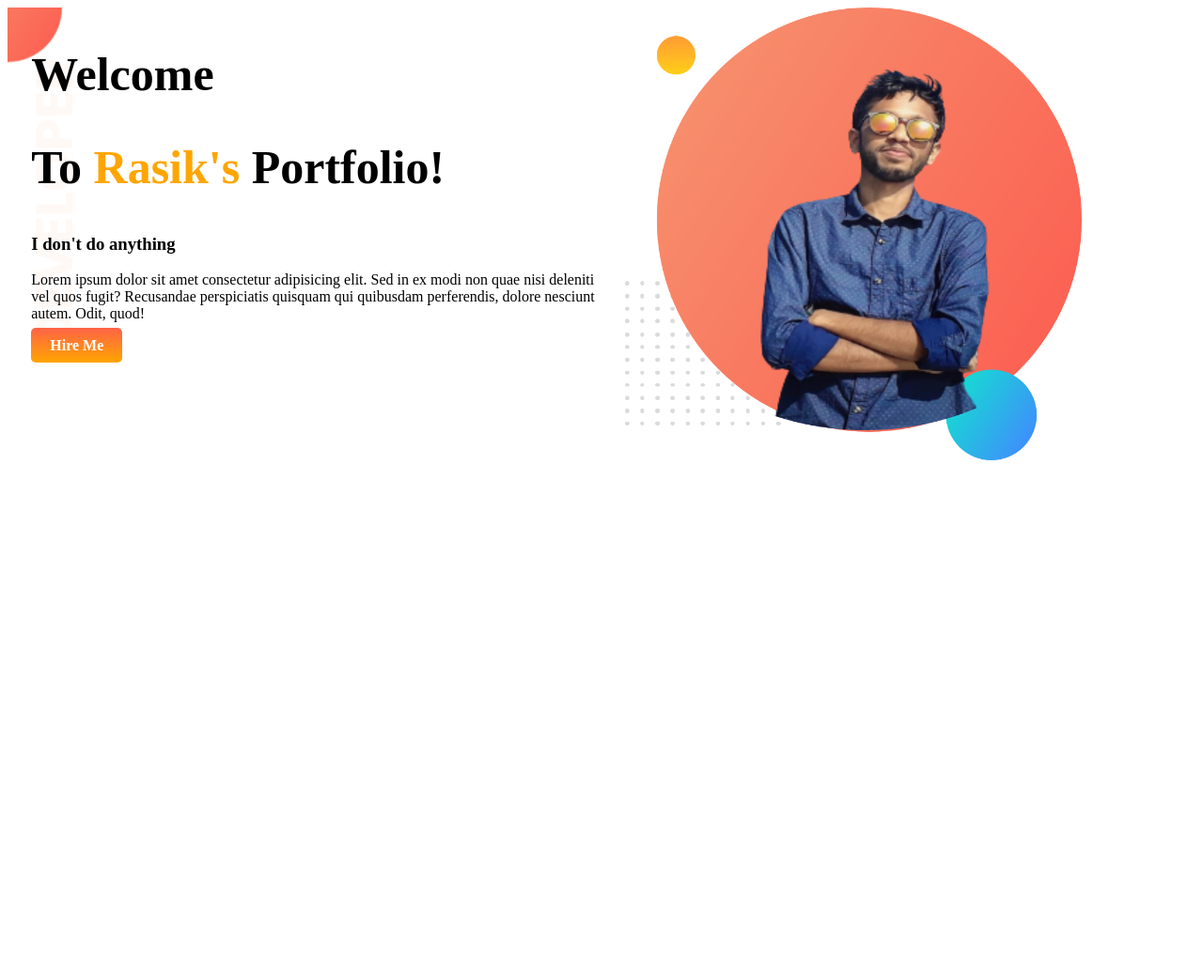
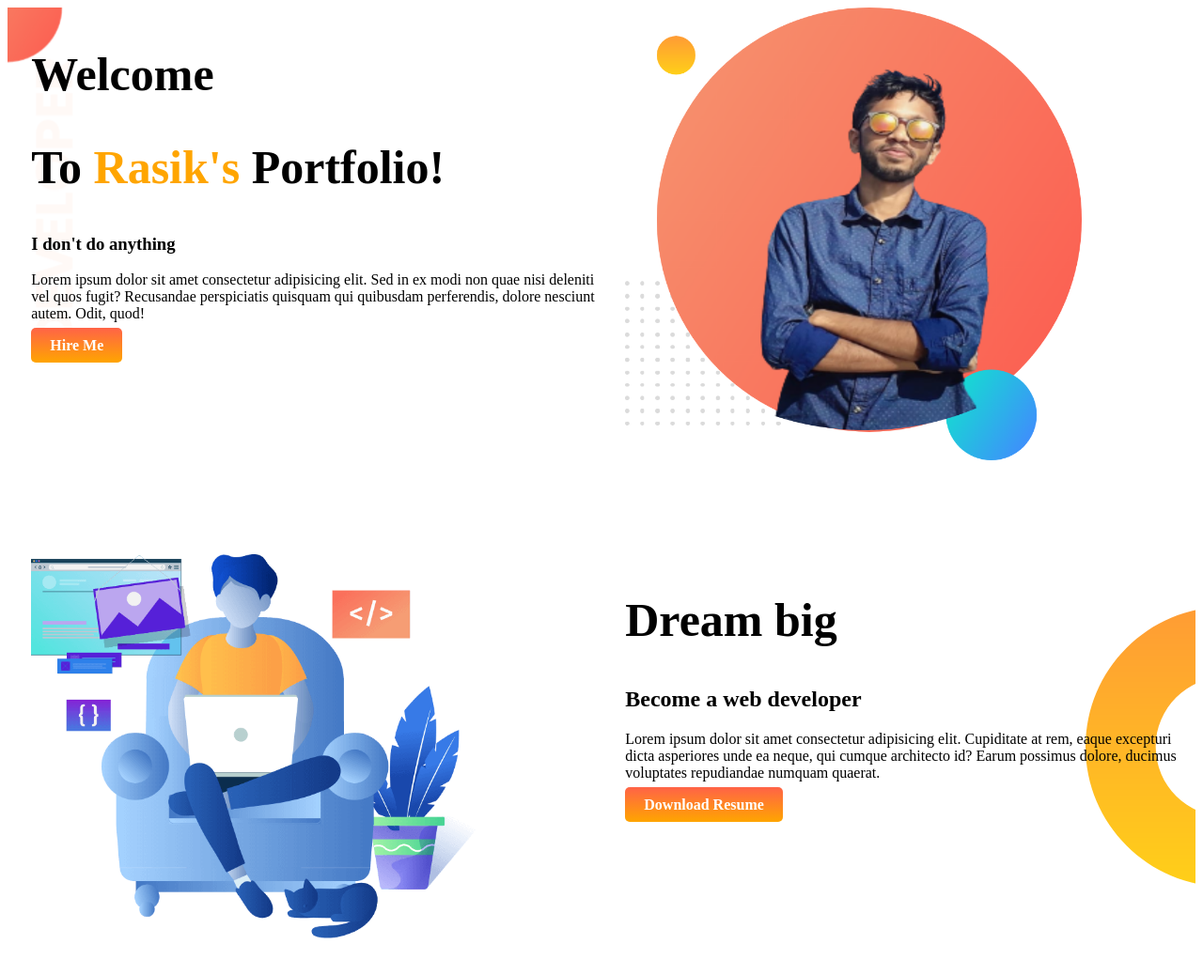
Before and after one commit to ras1k/my-portfolio, a plain HTML site: page index.html in a window 1280 px wide. Shown: the whole page at 94% size. Before the commit the page ends 800 px from the top, so only its background shows below. Drawn offline with Linux system fonts and the light colour scheme.

Commit message:
dream added

```diff
--- a/index.html
+++ b/index.html
@@ -13,12 +13,24 @@
             <h1>To <span class="name">Rasik's</span> Portfolio!</h1>
             <h3>I don't do anything</h3>
             <p>Lorem ipsum dolor sit amet consectetur adipisicing elit. Sed in ex modi non quae nisi deleniti vel quos fugit? Recusandae perspiciatis quisquam qui quibusdam perferendis, dolore nesciunt autem. Odit, quod!</p>
-            <a class="link-button" target="blank" href="https://github.com/ras1k">Hire Me</a>
+            <a class="link-button" target="_blank" href="https://github.com/ras1k">Hire Me</a>
         </div>
         <div class="half-width">
             <img src="images/rasik logo.png" alt="">
         </div>
     </section>
 
+    <section class="dream-big">
+        <div class="half-width">
+            <img src="images/logo.png" alt="">
+        </div>
+        <div class="half-width">
+            <h1>Dream big</h1>
+            <h2>Become a web developer</h2>
+            <p>Lorem ipsum dolor sit amet consectetur adipisicing elit. Cupiditate at rem, eaque excepturi dicta asperiores unde ea neque, qui cumque architecto id? Earum possimus dolore, ducimus voluptates repudiandae numquam quaerat.</p>
+            <a class="link-button" target="_blank" href="https://drive.google.com/file/d/1AgFEoEg0ZaQzLnZUMwH6qIzzH_DYFtOe/view?usp=sharing">Download Resume</a>
+        </div>
+    </section>
+
 </body>
 </html>
--- a/style.css
+++ b/style.css
@@ -6,6 +6,7 @@ h1{
 }
 section{
     display: flex;
+    margin-bottom: 100px;
 }
 .half-width{
     width: 50%;
@@ -26,3 +27,8 @@ section{
     background-image: url(images/top-banner.png);
     background-repeat: no-repeat;
 }
+.dream-big{
+    background-image: url(images/dream-bg.png);
+    background-repeat: no-repeat;
+    background-position: right;
+}
```
Also changed, not shown: images/logo.png (added).
